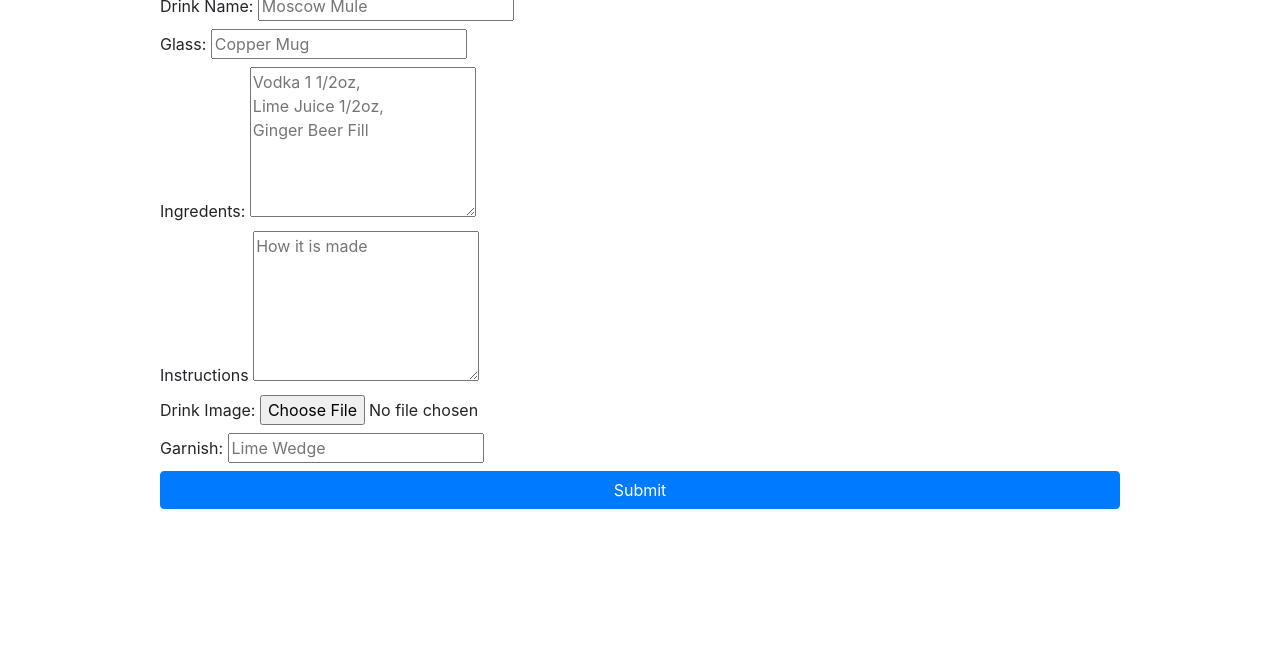
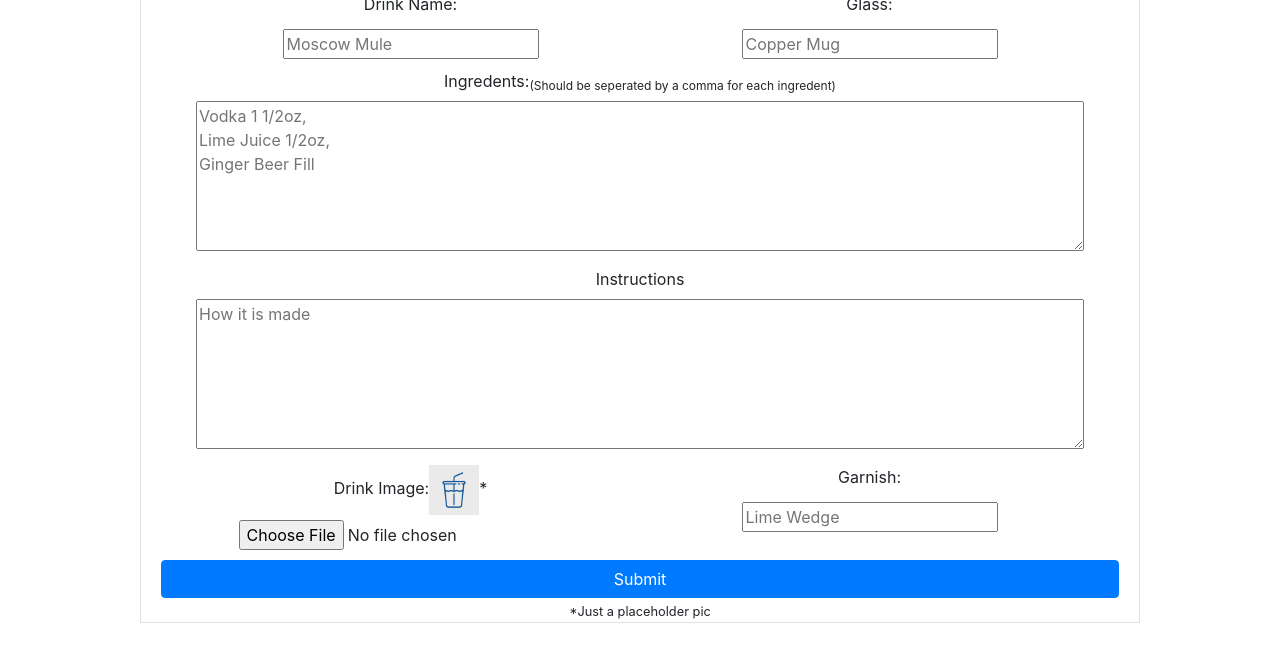
Before and after one commit to KKJZ/Bartenders_Blackbooks, a website: page Public/Main/NewDrink/NewDrink.html in a window 1280 px wide. Shown: the part 227-890 px from the top of the page. Before the commit the page ends 800 px from the top, so only its background shows below. Drawn offline with nearby package versions, Linux system fonts and the light colour scheme; no server answers.

Commit message:
Working on feedback

```diff
--- a/Public/Main/Main.js
+++ b/Public/Main/Main.js
@@ -42,7 +42,10 @@ function handleButtonTerms () {
 	$('div.button_terms').on('click', (event) => {
 		event.preventDefault();
 		console.log("Terms button pressed");
-		window.location = "https://barsandbartending.com/bar-terms-and-bartender-terminology/"
+		if(confirm('Redirecting to BarsAndBartending.com is that ok?')){
+			window.location = "https://barsandbartending.com/bar-terms-and-bartender-terminology/"
+		}
+
 	})
 };
 //---------------------------------------------------------------------------------------------------------------------------------------------------------------------------------------------
--- a/Public/Main/NewDrink/NewDrink.html
+++ b/Public/Main/NewDrink/NewDrink.html
@@ -27,24 +27,45 @@
 		<div class="error">
 		</div>
 		<!-- Make a drink goes here -->
-		<div class="makeDrink rows">
+		<div class="makeDrink border rows">
 			<div class="newDrink rows"></div>
-			<form id="drink_register">
+			<form id="drink_register" for="New drinks" method="POST">
 				<fieldset class="makeDrink">
 					<h1>Make a new drink</h1>
-					<label for="drinkName">Drink Name:
-						<input type="text" name="drinkName" placeholder="Moscow Mule" required></label><br>
-					<label for="glass">Glass:
-						<input type="text" name="glass" placeholder="Copper Mug"></label><br>
-					<label for="ingredents">Ingredents:
-						<textarea name="ingredents" rows="6" placeholder="Vodka 1 1/2oz,&#10;Lime Juice 1/2oz,&#10;Ginger Beer Fill" required></textarea></label><br>
-					<label for="instructions" >Instructions
-						<textarea name="instructions" rows="6" placeholder="How it is made" required></textarea></label><br>
-					<label for="drinkImage">Drink Image:
-						<input type="file" name="drinkImage" accept="image/*" required></label><br>
-					<label for="garnish">Garnish:
-						<input type="text" name="garnish" placeholder="Lime Wedge"></label><br>
+					<div class="rows">
+						<div class="drinkName col-6">
+						<label for="drinkName">Drink Name:</label></br>
+							<input type="text" name="drinkName" placeholder="Moscow Mule" required>
+						</div>
+						<div class="glass col-6">
+						<label for="glass">Glass:</label></br>
+							<input type="text" name="glass" placeholder="Copper Mug">
+						</div>
+					</div>
+					<div class="rows">
+						<div class="ingredents col-12">
+						<label for="ingredents">Ingredents:<sub>(Should be seperated by a comma for each ingredent)</sub></label></br>
+							<textarea name="ingredents" rows="6" placeholder="Vodka 1 1/2oz,&#10;Lime Juice 1/2oz,&#10;Ginger Beer Fill" required></textarea>
+						</div>
+					</div>
+					<div class="rows">
+						<div class="instructions col-12">
+						<label for="instructions" >Instructions</label></br>
+						<textarea name="instructions" rows="6" placeholder="How it is made" required></textarea>
+						</div>
+					</div>
+					<div class="rows">
+						<div class="drinkImage col-6">
+						<label for="drinkImage">Drink Image:</label><img class="placeholder" alt="Placeholder" src="../../../images/placeholder.png">*</br>
+							<input type="file" name="drinkImage" accept="image/*" required>
+						</div>
+						<div class="garnish col-6">
+						<label for="garnish">Garnish:</label></br>
+							<input type="text" name="garnish" placeholder="Lime Wedge">
+						</div>
+					</div>
 					<input class="btn btn-block btn-lrg btn-primary" type="submit" name="Submit">
+					<small>*Just a placeholder pic</small>
 				</fieldset>
 			</form>
 		</div>
--- a/Public/Main/NewDrink/NewDrink.js
+++ b/Public/Main/NewDrink/NewDrink.js
@@ -46,8 +46,7 @@ function postDrink(data, jwt, callback) {
 function forPostDrinkFail (err) {
 	console.log(err);
 	$('div.error').html(`
-		<p style='color: red; text-align: center;'>ERROR: code ${err.status},
-		<br>${err.responseText}`)
+		<p style='color: red; text-align: center;'>${err.responseText}</p>`)
 };
 //return just made drink from db || lets make a new page for myDrinks
 function renderMadeDrink (obj) {
--- a/Public/Main/main.css
+++ b/Public/Main/main.css
@@ -38,15 +38,11 @@ fieldset {
 
 input {
 	margin-bottom: 5px;
-	margin-top: 5px;
+	margin-top: 5px !important;
 }
 
 legend {
 	font-size: 50px;
-}
-
-fieldset.makeDrink {
-	text-align: left;
 }
 
 fieldset.makeDrink > h1,input.btn {
@@ -90,7 +86,7 @@ div.register {
 }
 
 
-div.button_drinks, div.button_make, div.button_myDrinks, div.button_terms, div.editDrink{
+div.button_drinks, div.button_make, div.button_myDrinks, div.button_terms{
 	width: 100%;
 	max-width: 300px;
 	margin-left: auto;
@@ -119,6 +115,10 @@ div.newDrink > div.drink {
 	padding-bottom: 5px;
 }
 
+/*div.drinkName, div.glass, div.ingredents, div.instructions, div.drinkImage, div.garnish > input, label {
+	display: block;
+}*/
+
 input.back {
 	text-align: center;
 	margin-right: 200px;
@@ -140,6 +140,11 @@ img.result {
 	margin-bottom: 10px;
 }
 
+img.placeholder {
+	height: 50px;
+	width: 50px;
+}
+
 img.edit {
 	width: 250px;
 	height: 250px;
@@ -147,6 +152,10 @@ img.edit {
 
 span.result {
 	display: block;
+}
+
+textarea {
+	width: 100%;
 }
 
 .home, .logout {
@@ -199,7 +208,7 @@ span.result {
 }
 
 .hidden {
-	display: none;
+	display: none !important;
 }
 
 .rows {
@@ -264,6 +273,18 @@ span.result {
 	.colu-12 {
 		width: 100%;
 	}
+	div.drinkName {
+		float: left;
+	}
+	div.glass {
+		float: right;
+	}
+	div.drinkImage {
+		float: left;
+	}
+	div.garnish {
+		float: right;
+	}
 }
 @media only screen and (min-width: 426px) {
 
```
Also changed, not shown: Public/Landing.html (+2 -7 lines), Public/Landing.js (+7 -0 lines), Public/Login.html (+5 -4 lines), Public/Main/MyDrinks/MyDrinks.html (+3 -5 lines), Public/Main/MyDrinks/MyDrinks.js (+38 -19 lines), Public/Main/Search/Search.html (+3 -2 lines), Public/Main/Search/Search.js (+5 -2 lines), Public/login.js (+14 -7 lines), images/placeholder.png (added).
